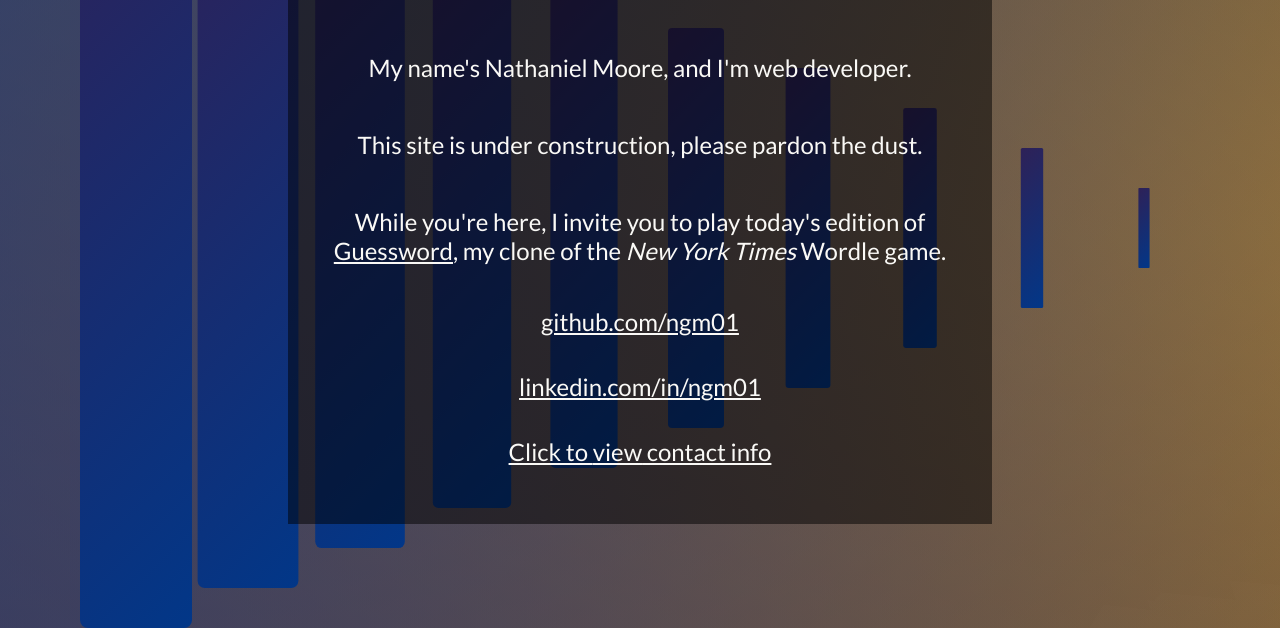
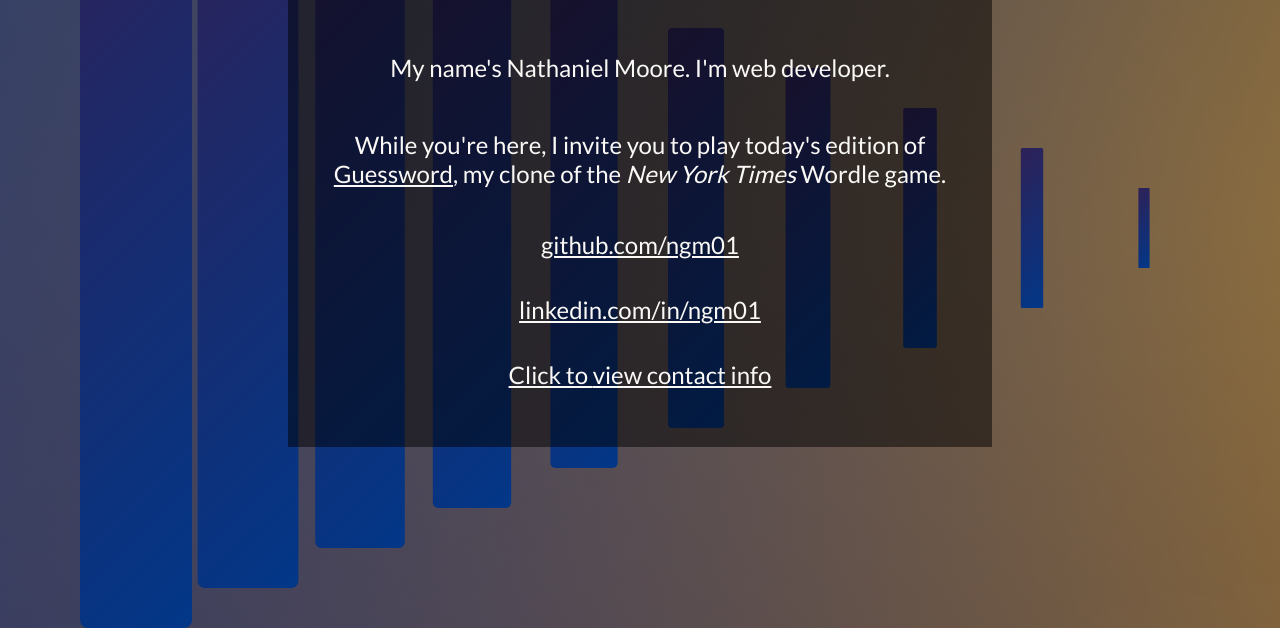
Before and after one commit to ngm01/personal-site, a plain HTML site: page index.html in a window 1280 px wide. Shown: the part 172-800 px from the top of the page. Drawn offline with Linux system fonts and the light colour scheme.

Commit message:
removed 'under construction' language

```diff
--- a/index.html
+++ b/index.html
@@ -11,8 +11,7 @@
             </div>
             <div class="notice">
                 <h1>Hello.</h1>
-                <p>My name's Nathaniel Moore, and I'm web developer.</p>
-                <p>This site is under construction, please pardon the dust.</p>
+                <p>My name's Nathaniel Moore. I'm web developer.</p>
                 <div class="links">
                     <p>While you're here, I invite you to play today's edition of <a target="_blank" href="https://guessword.ngm01.com">Guessword</a>, my clone of the <i>New York Times</i> Wordle game.</p>
                 </div>
```
